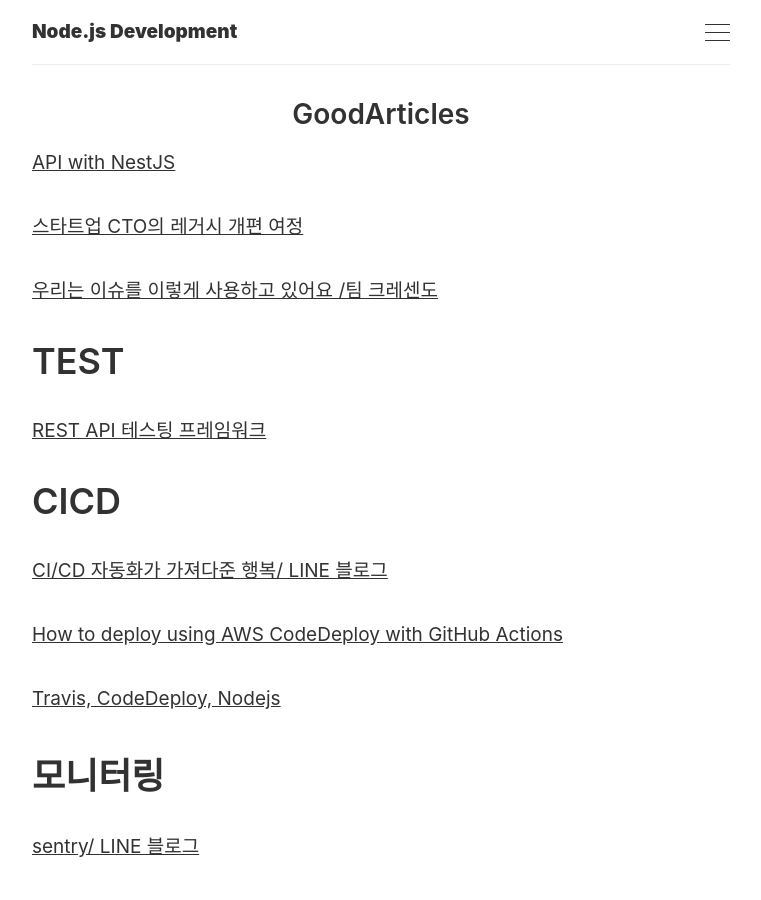
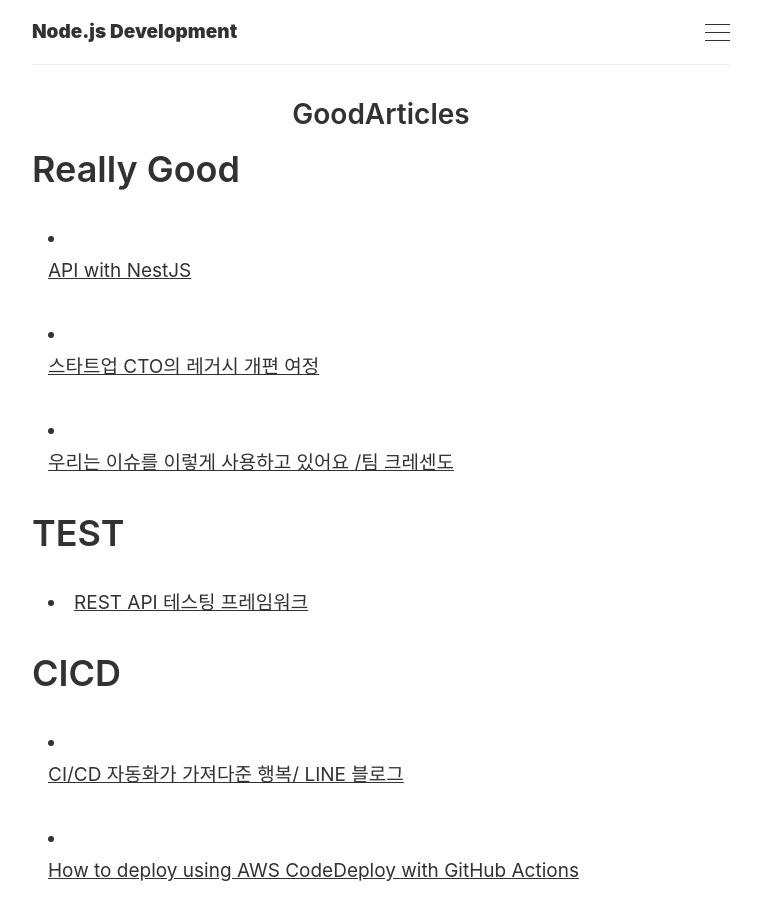
Before and after one commit to dont-think-about-too-much/dont-think-about-too-much.github.io, a Jekyll site: the page built from _pages/4-good-articles.md, in a window 1280 px wide and 900 px high. Shown: the whole window, without its empty margins (259-1020 px from the left). Built offline with Jekyll 4.4.1, drawn with Linux system fonts in a browser that asks for light colours.

Commit message:
fix:goodArticles 목록화

```diff
--- a/_pages/4-good-articles.md
+++ b/_pages/4-good-articles.md
@@ -3,38 +3,39 @@ layout: page
 title: GoodArticles
 ---
 
-[API with NestJS](https://wanago.io/courses/api-with-nestjs/)
+# Really Good
 
-[스타트업 CTO의 레거시 개편 여정](https://dev.wisedog.net/2020/04/18/%EC%99%B8%EC%A3%BC-%EB%A0%88%EA%B1%B0%EC%8B%9C%EB%A1%9C%EB%B6%80%ED%84%B0%EC%9D%98-%EC%97%AC%EC%A0%95-1%ED%8E%B8/)
+- [API with NestJS](https://wanago.io/courses/api-with-nestjs/)
 
+- [스타트업 CTO의 레거시 개편 여정](https://dev.wisedog.net/2020/04/18/%EC%99%B8%EC%A3%BC-%EB%A0%88%EA%B1%B0%EC%8B%9C%EB%A1%9C%EB%B6%80%ED%84%B0%EC%9D%98-%EC%97%AC%EC%A0%95-1%ED%8E%B8/)
 
-[우리는 이슈를 이렇게 사용하고 있어요 /팀 크레센도](https://mingeun.com/2020-06-24/team-crescendo-forte-memoirs/#%EC%9A%B0%EB%A6%AC%EB%8A%94-%EC%9D%B4%EC%8A%88%EB%A5%BC-%EC%9D%B4%EB%A0%87%EA%B2%8C-%EC%82%AC%EC%9A%A9%ED%95%98%EA%B3%A0-%EC%9E%88%EC%96%B4%EC%9A%94)
+- [우리는 이슈를 이렇게 사용하고 있어요 /팀 크레센도](https://mingeun.com/2020-06-24/team-crescendo-forte-memoirs/#%EC%9A%B0%EB%A6%AC%EB%8A%94-%EC%9D%B4%EC%8A%88%EB%A5%BC-%EC%9D%B4%EB%A0%87%EA%B2%8C-%EC%82%AC%EC%9A%A9%ED%95%98%EA%B3%A0-%EC%9E%88%EC%96%B4%EC%9A%94)
 
 # TEST
 
-[REST API 테스팅 프레임워크](https://ridicorp.com/story/rest-api-testing/)
+- [REST API 테스팅 프레임워크](https://ridicorp.com/story/rest-api-testing/)
 
 # CICD
 
-[CI/CD 자동화가 가져다준 행복/ LINE 블로그](https://engineering.linecorp.com/ko/blog/ci-cd-automation/)
+- [CI/CD 자동화가 가져다준 행복/ LINE 블로그](https://engineering.linecorp.com/ko/blog/ci-cd-automation/)
 
-[How to deploy using AWS CodeDeploy with GitHub Actions](https://gist.github.com/jypthemiracle/edf6e92ed10960f3ac2e94fc6fd21a20)
+- [How to deploy using AWS CodeDeploy with GitHub Actions](https://gist.github.com/jypthemiracle/edf6e92ed10960f3ac2e94fc6fd21a20)
 
-[Travis, CodeDeploy, Nodejs](https://velog.io/@jeff0720/Travis-CI-AWS-CodeDeploy-Docker-%EB%A1%9C-%EB%B0%B0%ED%8F%AC-%EC%9E%90%EB%8F%99%ED%99%94-%EB%B0%8F-%EB%AC%B4%EC%A4%91%EB%8B%A8-%EB%B0%B0%ED%8F%AC-%ED%99%98%EA%B2%BD-%EA%B5%AC%EC%B6%95%ED%95%98%EA%B8%B0)
+- [Travis, CodeDeploy, Nodejs](https://velog.io/@jeff0720/Travis-CI-AWS-CodeDeploy-Docker-%EB%A1%9C-%EB%B0%B0%ED%8F%AC-%EC%9E%90%EB%8F%99%ED%99%94-%EB%B0%8F-%EB%AC%B4%EC%A4%91%EB%8B%A8-%EB%B0%B0%ED%8F%AC-%ED%99%98%EA%B2%BD-%EA%B5%AC%EC%B6%95%ED%95%98%EA%B8%B0)
 
 # 모니터링
 
-[sentry/ LINE 블로그](https://engineering.linecorp.com/ko/blog/log-collection-system-sentry-on-premise/)
+- [sentry/ LINE 블로그](https://engineering.linecorp.com/ko/blog/log-collection-system-sentry-on-premise/)
 
-[모니터링 조언 /RIDI](https://ridicorp.com/story/monitoring-howto/)
+- [모니터링 조언 /RIDI](https://ridicorp.com/story/monitoring-howto/)
 
 ## 이직
 
-[주니어 개발자를 위한 취업 정보](https://github.com/jojoldu/junior-recruit-scheduler)
+- [주니어 개발자를 위한 취업 정보](https://github.com/jojoldu/junior-recruit-scheduler)
 
 ## 장애 복구 경험
 
-[리디북스 서비스 장애 복구 후기 /RIDI](https://ridicorp.com/story/idc-outage/)
+- [리디북스 서비스 장애 복구 후기 /RIDI](https://ridicorp.com/story/idc-outage/)
 
 ## 블로그
 
@@ -43,6 +44,7 @@ title: GoodArticles
 - [FERNANDO 기술 블로그](https://fernando.kr/general/2021-06-01-appstore-experience-review/)
 
 ## 네트워크
+
 - [google.com을 입력하면 일어나는 일](https://bohyeon-n.github.io/)
 
 ## 캐싱
@@ -51,5 +53,5 @@ title: GoodArticles
 - [Redis 실전 활용 예시 - 키 관리, 자료 구조 선택 /SLASH의 기술 블로그](https://slashuniverse.com/5)
 - [Redis 실전 활용 예시 - LIST를 활용한 PUB/SUB 구조 /SLASH의 기술 블로그](https://slashuniverse.com/7?category=993311)
 - [Redis 서비스 전에 조사할 것들 /jacking75](https://jacking75.github.io/DB_Redis_service/)
-<br><br>
-Node Backend Developer Node Backend Developer Node Backend Developer
+  <br><br>
+  Node Backend Developer Node Backend Developer Node Backend Developer
```
